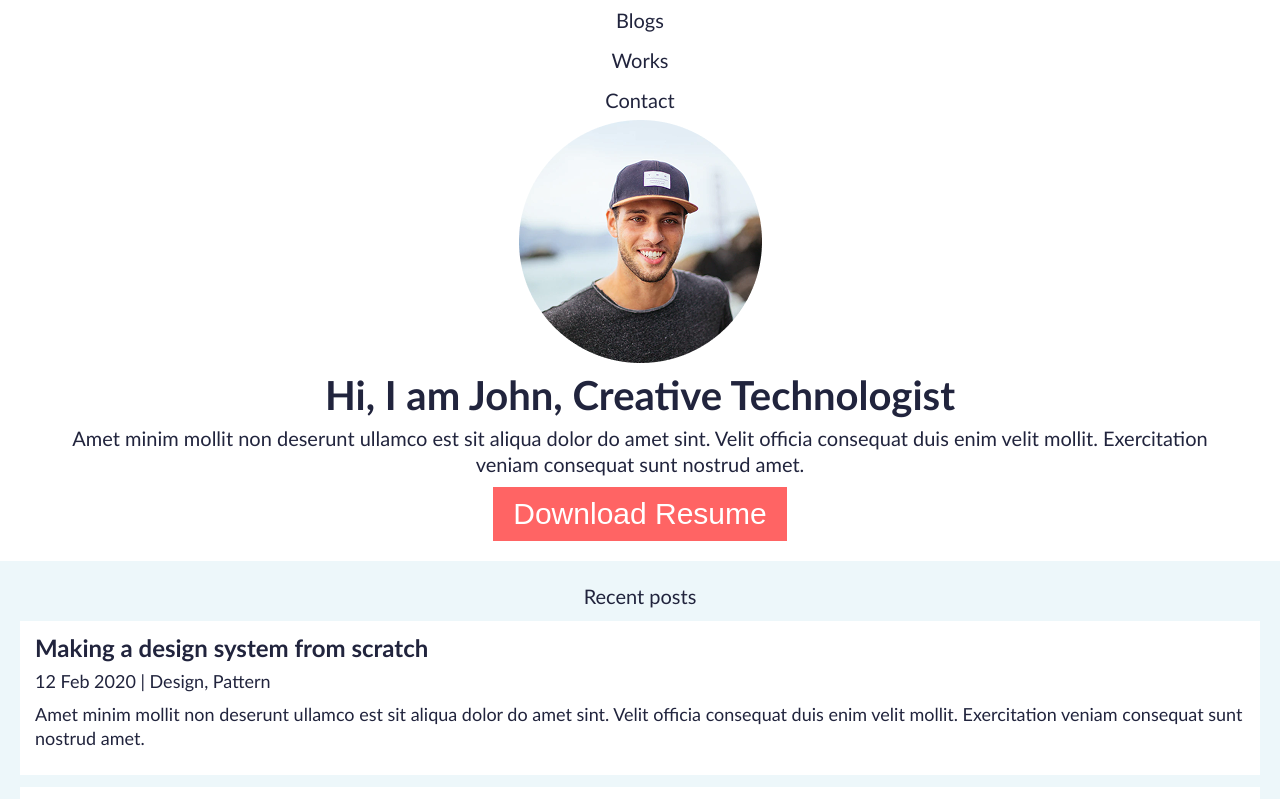
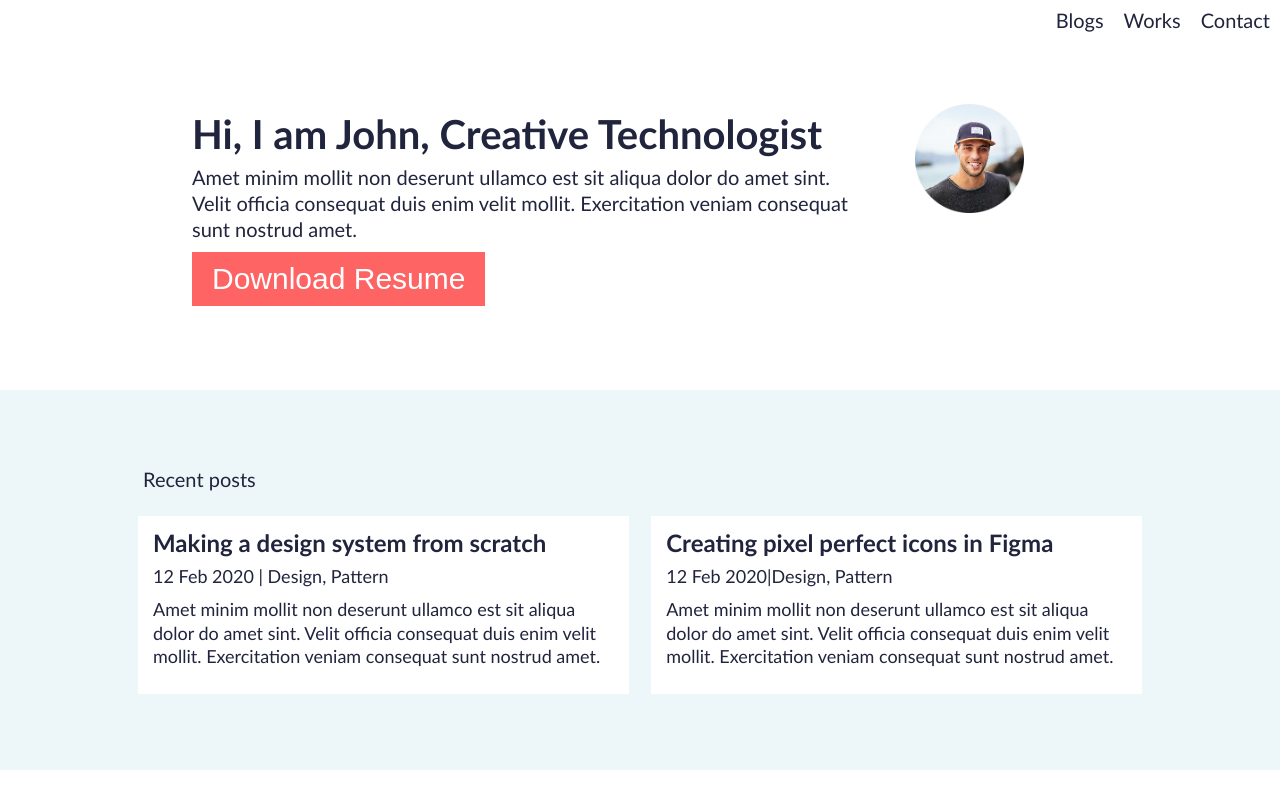
Before and after one commit to Queiroz-joao/atv-portfolioo, a plain HTML site: page index.html in a window 1280 px wide. Shown: the top 799 px of the page. Drawn offline with Linux system fonts and the light colour scheme.

Commit message:
Add files via upload

```diff
--- a/css/style.css
+++ b/css/style.css
@@ -118,3 +118,43 @@ footer a {
     font-size: 2rem;
     padding: 10px 15px;
 }
+
+@media (min-width: 900px) {
+    header ul {
+        display: flex;
+        justify-content: right;
+    }
+
+    header ul li {
+        margin: 0 10px 0 10px ;
+    }
+
+    section.banner {
+        display: flex;
+        flex-direction: row-reverse;
+        text-align: left;
+        margin: 5vw 10vw 5vw 10vw;
+    }
+
+    section.banner div {
+        margin-right: 5vw;
+    }
+
+
+
+    section h2 {
+        text-align: left;
+    }
+
+    section.posts, section.works {
+        padding: 5vw 10vw 5vw 10vw;
+
+    }
+    section.posts ul, section.works ul {
+        display: flex;
+        justify-content: space-between;
+    }
+    section.posts ul li, section.works ul li {
+        width: 45% ;
+    }
+}/*fim mq*/
```
